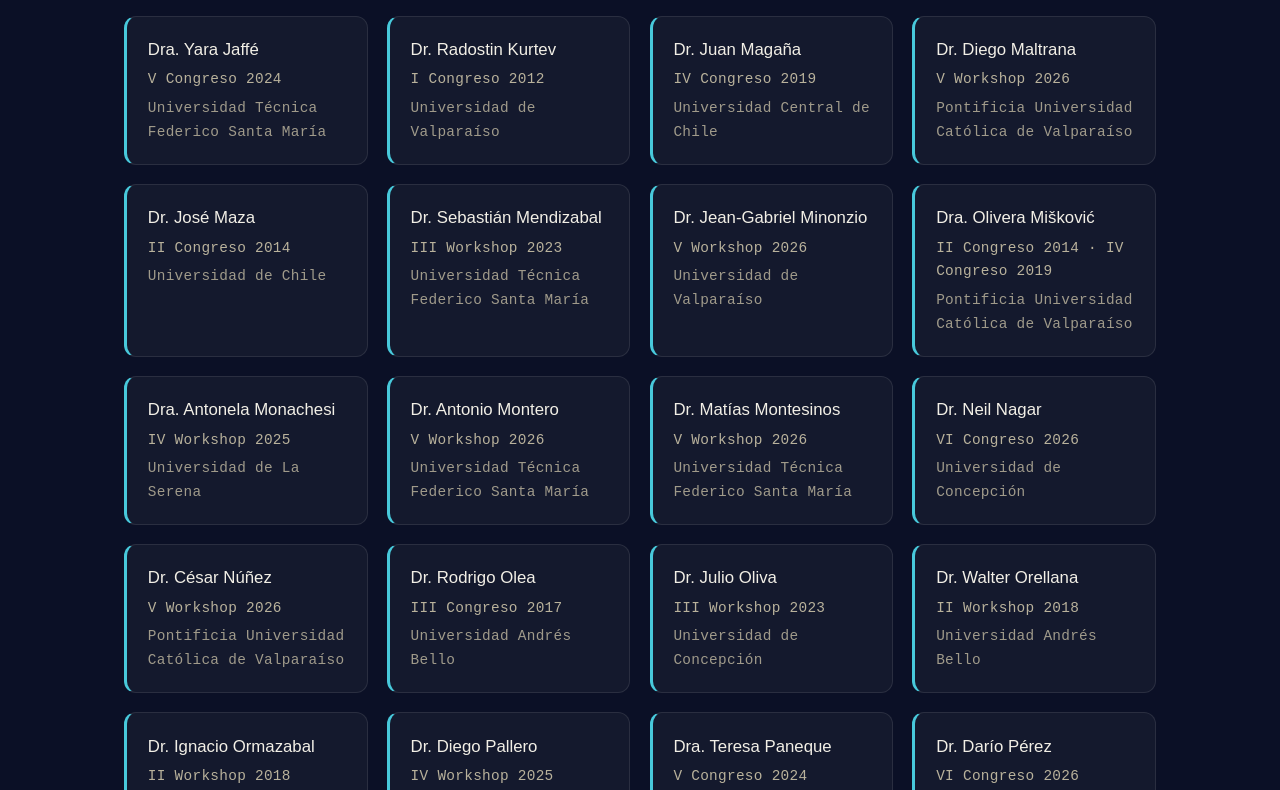
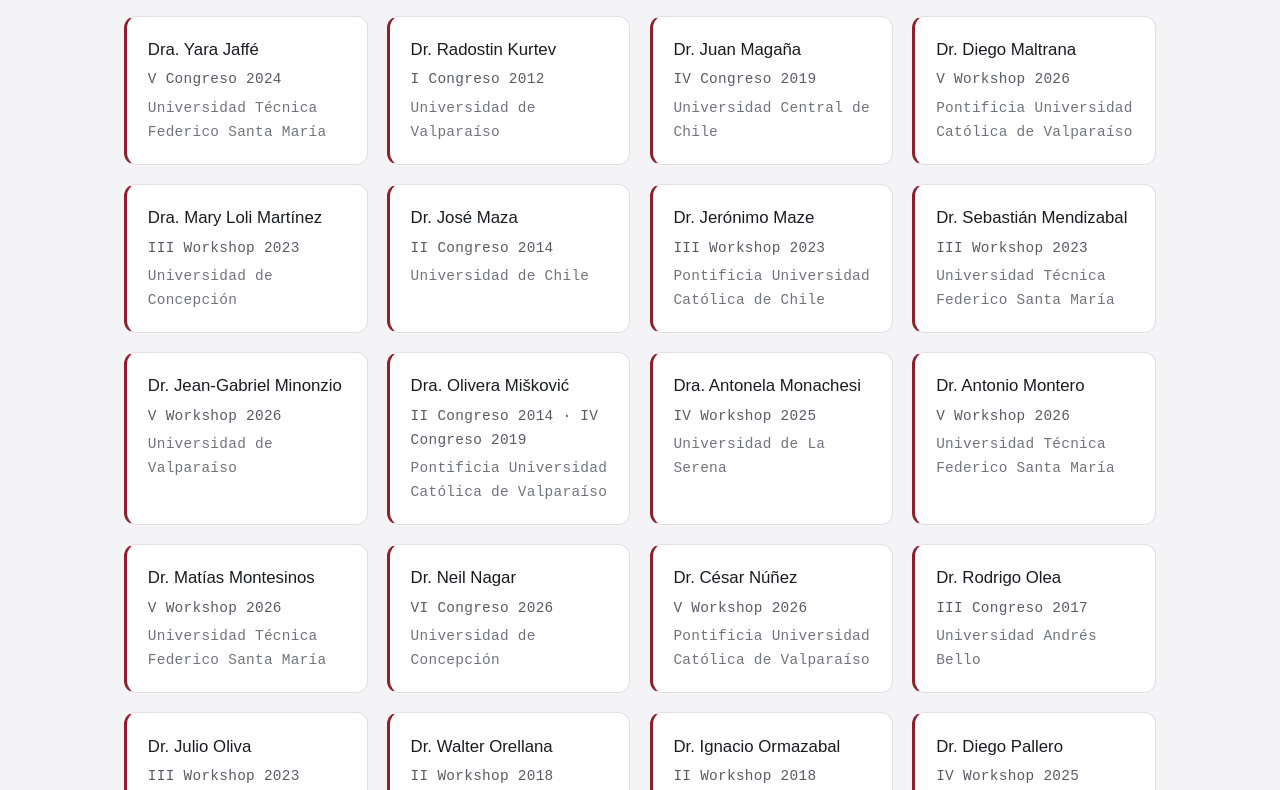
Before and after one commit to iache-d/cecfa-web, a plain HTML site: page ponentes.html in a window 1280 px wide. Shown: the part 2010-2800 px from the top of the page. Drawn offline with Linux system fonts and the light colour scheme.

Commit message:
Add files via upload

```diff
--- a/js/main.js
+++ b/js/main.js
@@ -287,13 +287,27 @@ if (themeToggle) {
     try { localStorage.setItem('cecfa-theme', isDay ? 'day' : 'night'); } catch (e) {}
   }
 
-  // Al cargar, aplica la preferencia guardada (noche por defecto)
-  // Al cargar, aplica la preferencia guardada (noche por defecto).
-  // Ya venía aplicada por el script del <head>; aquí solo sincronizamos
-  // la clase del body y el ícono, y retiramos la clase puente.
-  let saved = 'night';
-  try { saved = localStorage.getItem('cecfa-theme') || 'night'; } catch (e) {}
-  document.body.classList.toggle('day', saved === 'day');
+  // Al cargar: si la persona ya eligió un tema con el interruptor se respeta;
+  // si nunca eligió, se sigue lo que tenga puesto su navegador o su sistema.
+  // El script del <head> (js/tema.js) ya aplicó esto mismo antes de pintar;
+  // acá solo sincronizamos la clase del body y sacamos la clase puente.
+  const modoClaroDelSistema = window.matchMedia('(prefers-color-scheme: light)');
+
+  function temaElegido() {
+    try { return localStorage.getItem('cecfa-theme'); } catch (e) { return null; }
+  }
+
+  const elegido = temaElegido();
+  document.body.classList.toggle(
+    'day',
+    elegido ? elegido === 'day' : modoClaroDelSistema.matches
+  );
+
+  // Si todavía no ha elegido nada, seguimos los cambios del sistema en vivo
+  // (por ejemplo, cuando el equipo pasa solo a modo oscuro al anochecer).
+  modoClaroDelSistema.addEventListener('change', e => {
+    if (!temaElegido()) document.body.classList.toggle('day', e.matches);
+  });
 
   document.documentElement.classList.remove('day-preload');
   // Reactiva las transiciones una vez aplicado el tema inicial
--- a/js/tema.js
+++ b/js/tema.js
@@ -1,13 +1,20 @@
-// Aplica el tema guardado antes de que el navegador dibuje la página,
-// para que no se vea el parpadeo al pasar de noche a día.
+// Aplica el tema antes de que el navegador dibuje la página, para que no se
+// vea el parpadeo al pasar de noche a día.
 //
-// Este archivo se carga en el <head> SIN defer ni async, a propósito:
-// tiene que ejecutarse antes de que se pinte el body. Antes era un
-// <script> escrito dentro del HTML, pero se sacó a un archivo aparte
-// para poder prohibir los scripts inline en la política de seguridad.
+// La regla es: si la persona ya eligió un tema con el interruptor, se respeta
+// esa elección. Si nunca ha elegido, se sigue lo que tenga configurado su
+// navegador o su sistema operativo.
+//
+// Este archivo se carga en el <head> SIN defer ni async, a propósito: tiene
+// que ejecutarse antes de que se pinte el body. Está separado del HTML para
+// poder prohibir los scripts inline en la política de seguridad.
 document.documentElement.classList.add('preload');
 try {
-  if (localStorage.getItem('cecfa-theme') === 'day') {
+  var elegido = localStorage.getItem('cecfa-theme');
+  var esDia = elegido
+    ? elegido === 'day'
+    : window.matchMedia('(prefers-color-scheme: light)').matches;
+  if (esDia) {
     document.documentElement.classList.add('day-preload');
   }
 } catch (e) {}
--- a/ponentes.html
+++ b/ponentes.html
@@ -269,9 +269,19 @@
         <span class="ponente__casa mono">Pontificia Universidad Católica de Valparaíso</span>
       </li>
       <li class="ponente reveal">
+        <span class="ponente__name">Dra. Mary Loli Martínez</span>
+        <span class="ponente__evento mono">III Workshop 2023</span>
+        <span class="ponente__casa mono">Universidad de Concepción</span>
+      </li>
+      <li class="ponente reveal">
         <span class="ponente__name">Dr. José Maza</span>
         <span class="ponente__evento mono">II Congreso 2014</span>
         <span class="ponente__casa mono">Universidad de Chile</span>
+      </li>
+      <li class="ponente reveal">
+        <span class="ponente__name">Dr. Jerónimo Maze</span>
+        <span class="ponente__evento mono">III Workshop 2023</span>
+        <span class="ponente__casa mono">Pontificia Universidad Católica de Chile</span>
       </li>
       <li class="ponente reveal">
         <span class="ponente__name">Dr. Sebastián Mendizabal</span>
```
Also changed, not shown: img/miembros/LEEME.txt, img/miembros/cesar-gac.jpg (added).
